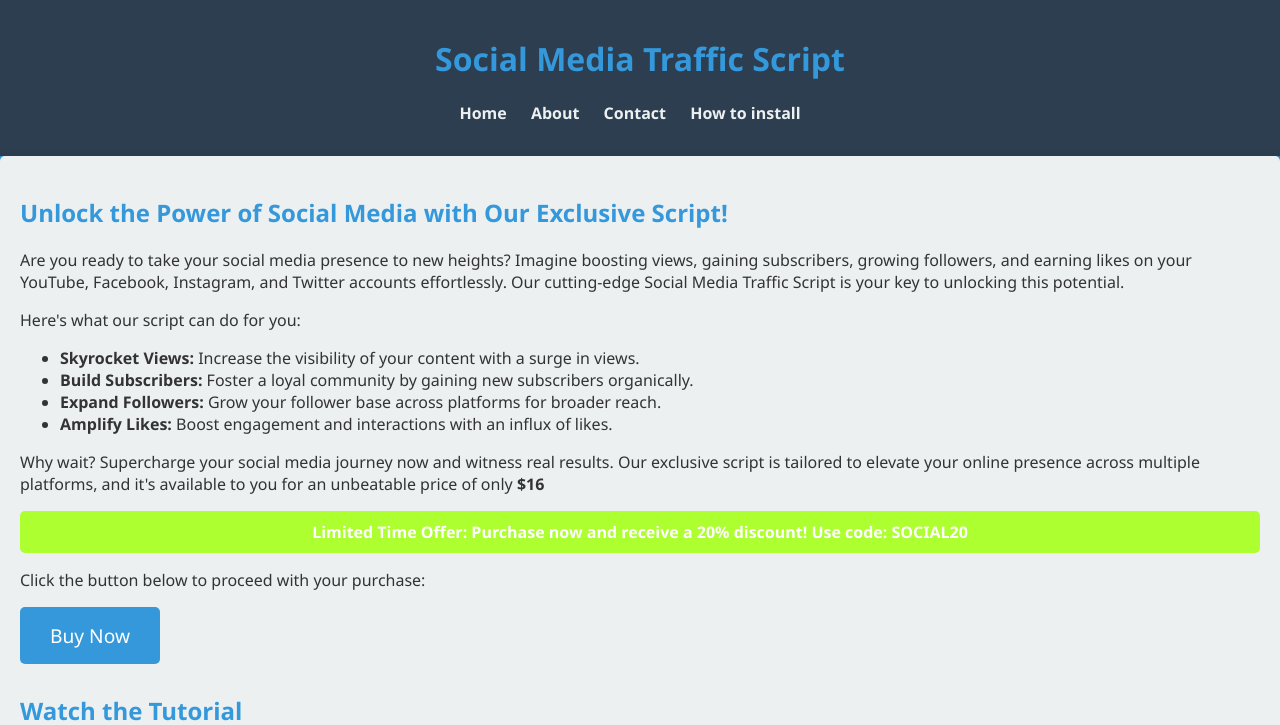
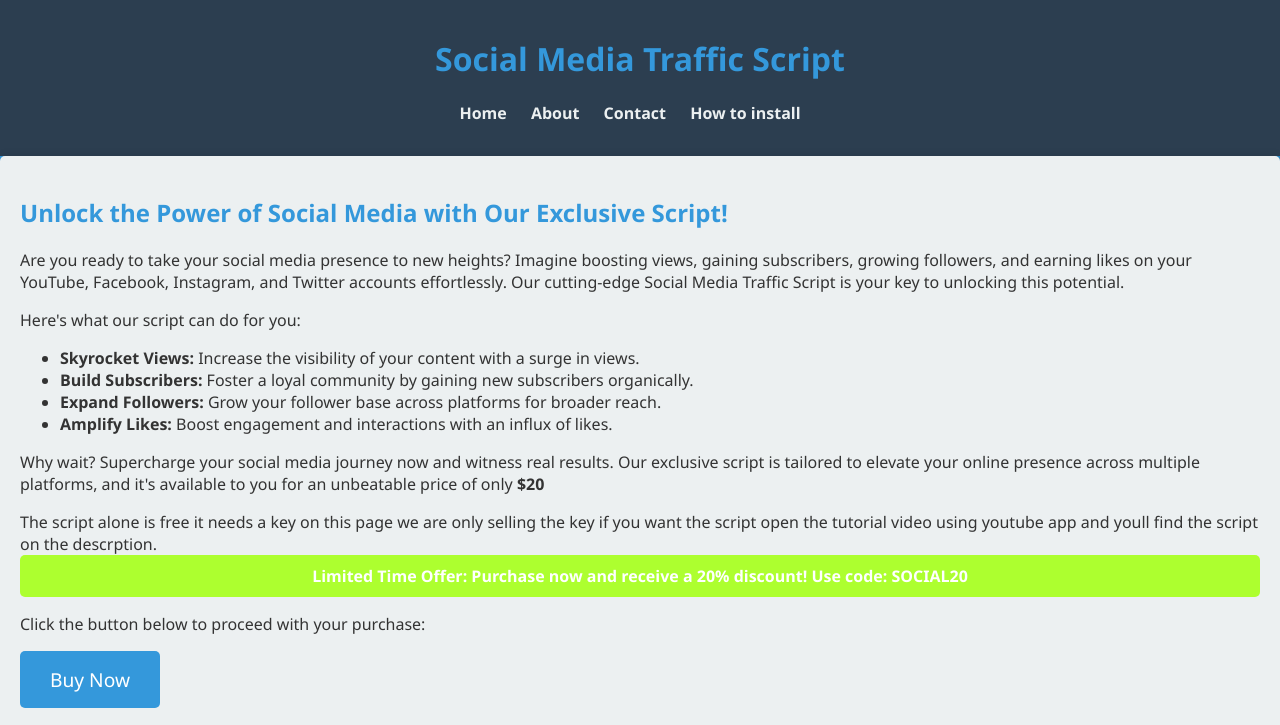
Before and after one commit to Hoodmaster2/Hack-youtube, a plain HTML site: page index.html in a window 1280 px wide. Shown: the top 725 px of the page. Drawn offline with Linux system fonts and the light colour scheme.

Commit message:
Update index.html

```diff
--- a/index.html
+++ b/index.html
@@ -31,7 +31,8 @@
                 <li><strong>Expand Followers:</strong> Grow your follower base across platforms for broader reach.</li>
                 <li><strong>Amplify Likes:</strong> Boost engagement and interactions with an influx of likes.</li>
             </ul>
-            <p>Why wait? Supercharge your social media journey now and witness real results. Our exclusive script is tailored to elevate your online presence across multiple platforms, and it's available to you for an unbeatable price of only <b>$16</b></p>
+            <p>Why wait? Supercharge your social media journey now and witness real results. Our exclusive script is tailored to elevate your online presence across multiple platforms, and it's available to you for an unbeatable price of only <b>$20</b></p>
+                The script alone is free it needs a key on this page we are only selling the key if you want the script open the tutorial video using youtube app and youll find the script on the descrption.
             <div class="highlight">
                 <b>Limited Time Offer: Purchase now and receive a 20% discount! Use code: SOCIAL20</b>
             </div>
```
